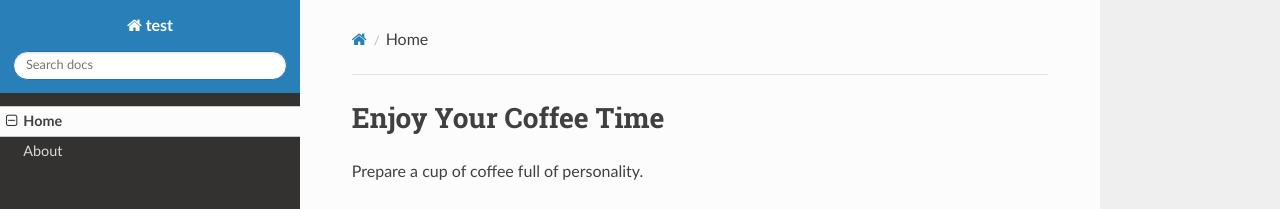
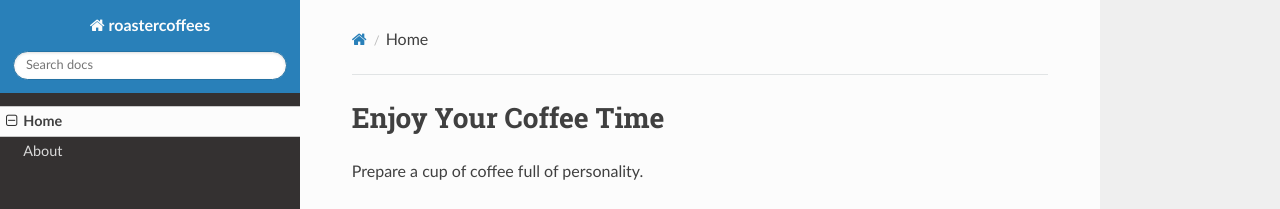
Before and after one commit to hankfwilson/roastercoffees, an MkDocs documentation site: the page built from docs/index.md, in a window 1280 px wide. Shown: the top 209 px of the page. Built offline with MkDocs 1.6.1, drawn with Linux system fonts in a browser that asks for light colours; nearby versions of some CDN libraries.

Commit message:
Update mkdocs.yml

```diff
--- a/mkdocs.yml
+++ b/mkdocs.yml
@@ -1,6 +1,6 @@
-site_name: test
-site_url: https://github.com/hankfwilson/test/
-repo_url: https://github.com/hankfwilson/test/
+site_name: roastercoffees
+site_url: https://github.com/hankfwilson/roastercoffees
+repo_url: https://github.com/hankfwilson/roastercoffees
 edit_uri: ""
 docs_dir: docs
 theme: readthedocs
```
